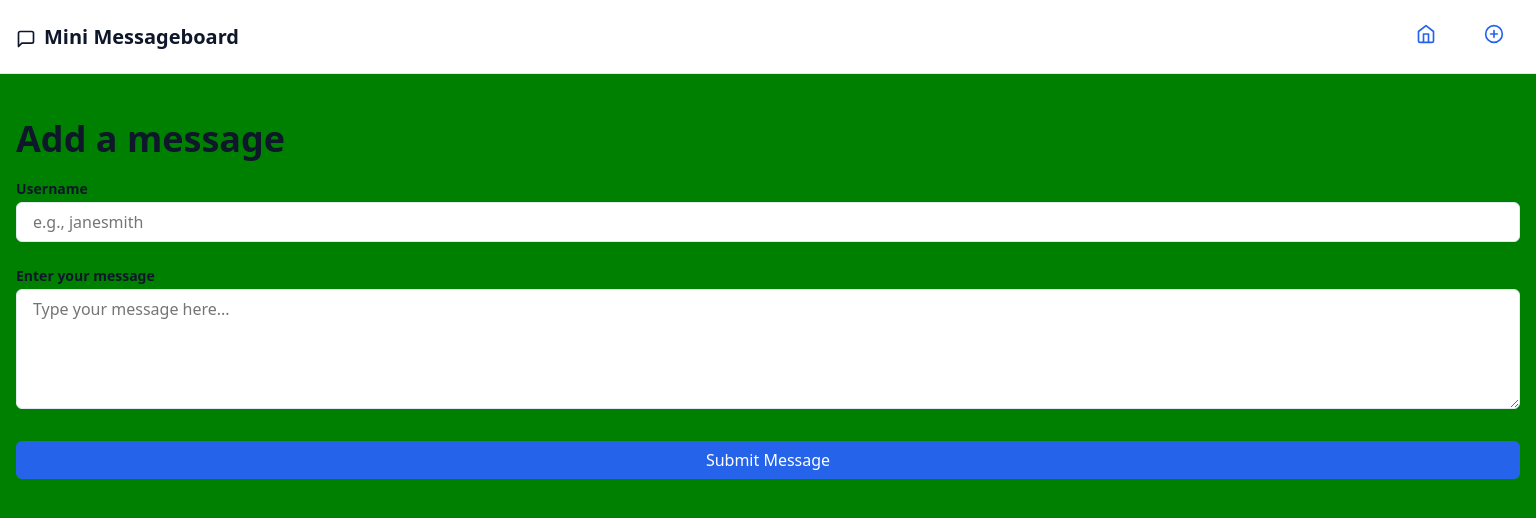
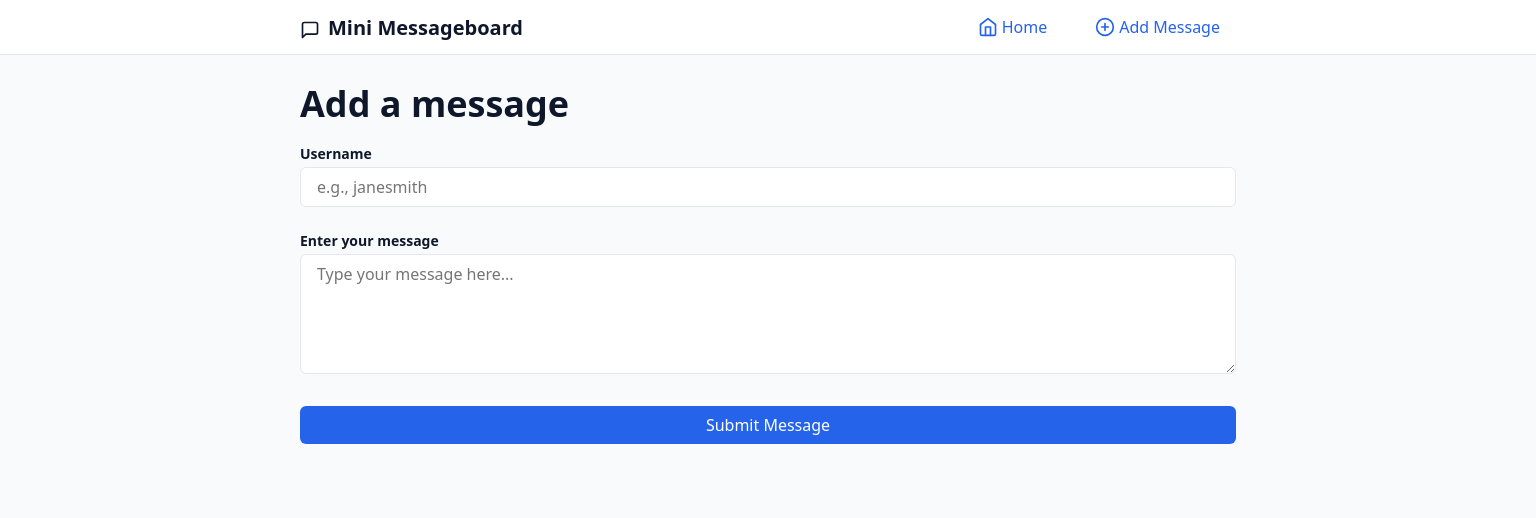
Before and after one commit to RGPin/top-mini-message-board, a React (Vite) app in the folder client/: page /add-message in a window 1536 px wide. Shown: the top 518 px of the page. Built offline with nearby package versions, Linux system fonts and the light colour scheme.

Commit message:
styling for bigger screens

```diff
--- a/client/src/index.css
+++ b/client/src/index.css
@@ -329,7 +329,70 @@ button {
 }
 
 @media (min-width: 768px) {
-  body {
-    background-color: green;
+  .main-header {
+    .nav-list {
+      .nav-link {
+        gap: var(--space-xs);
+        .link-text {
+          display: inline;
+        }
+
+        .link-icon {
+          display: flex;
+          align-items: center;
+        }
+      }
+    }
+  }
+
+  .home .messages {
+    grid-template-columns: 1fr 1fr;
+
+    .message-card {
+      .message-actions {
+        margin-top: auto;
+      }
+    }
   }
 }
+
+@media (min-width: 1024px) {
+  .main-header {
+    padding: 0 var(--space-xxl);
+  }
+  .form-container {
+    padding: 0 var(--space-xxl);
+  }
+  .home .messages {
+    padding: 0 var(--space-xxl);
+    grid-template-columns: 1fr 1fr;
+
+    .message-card {
+      min-height: 200px;
+      .message-actions {
+        flex-direction: row;
+        .btn {
+          flex: 1;
+        }
+      }
+    }
+  }
+  .details-page {
+    padding: 0 var(--space-xxl);
+  }
+}
+
+@media (min-width: 1500px) {
+  .main-header {
+    padding: 0 300px;
+  }
+  .form-container {
+    padding: 0 300px;
+  }
+  .home .messages {
+    padding: 0 300px;
+  }
+  .details-page {
+    padding: 0 300px;
+  }
+}
```
